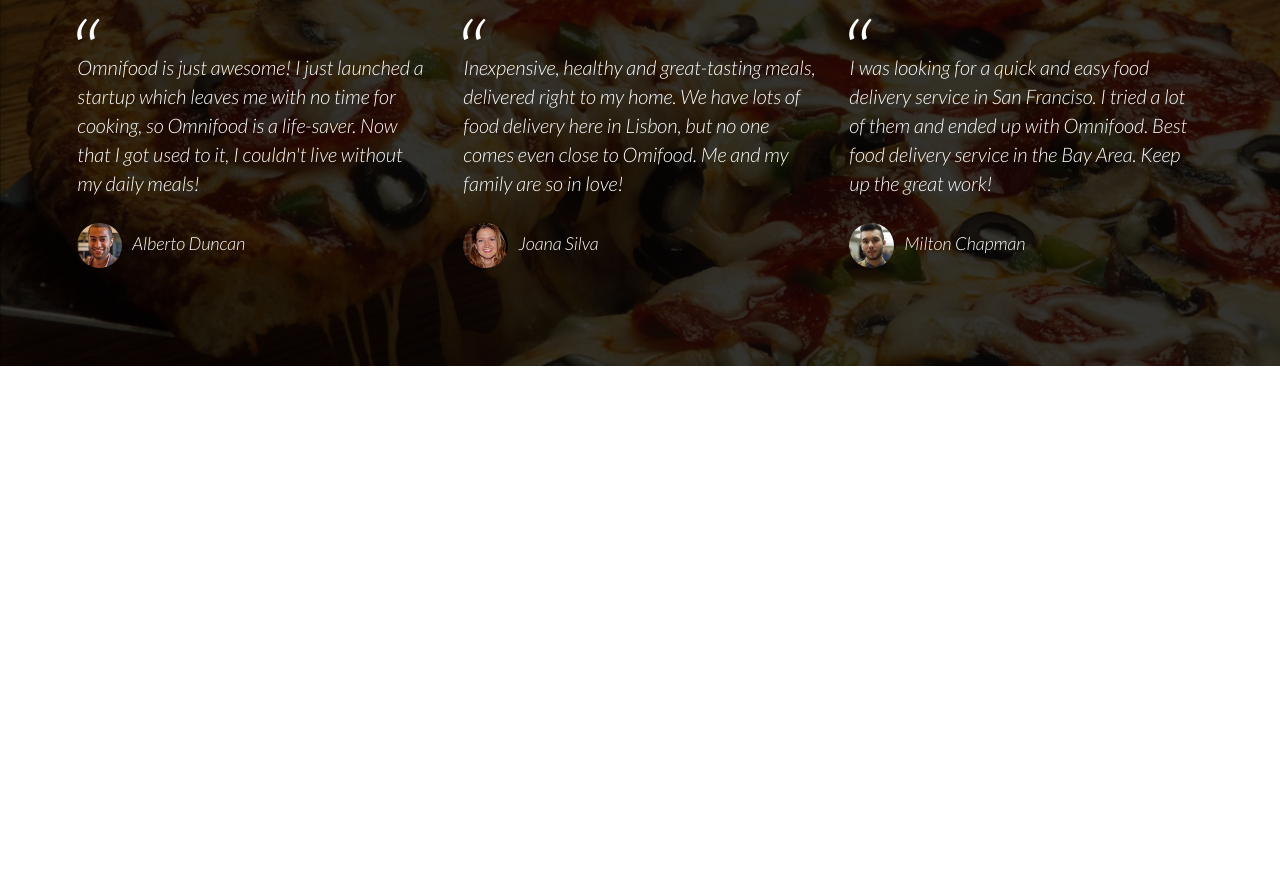
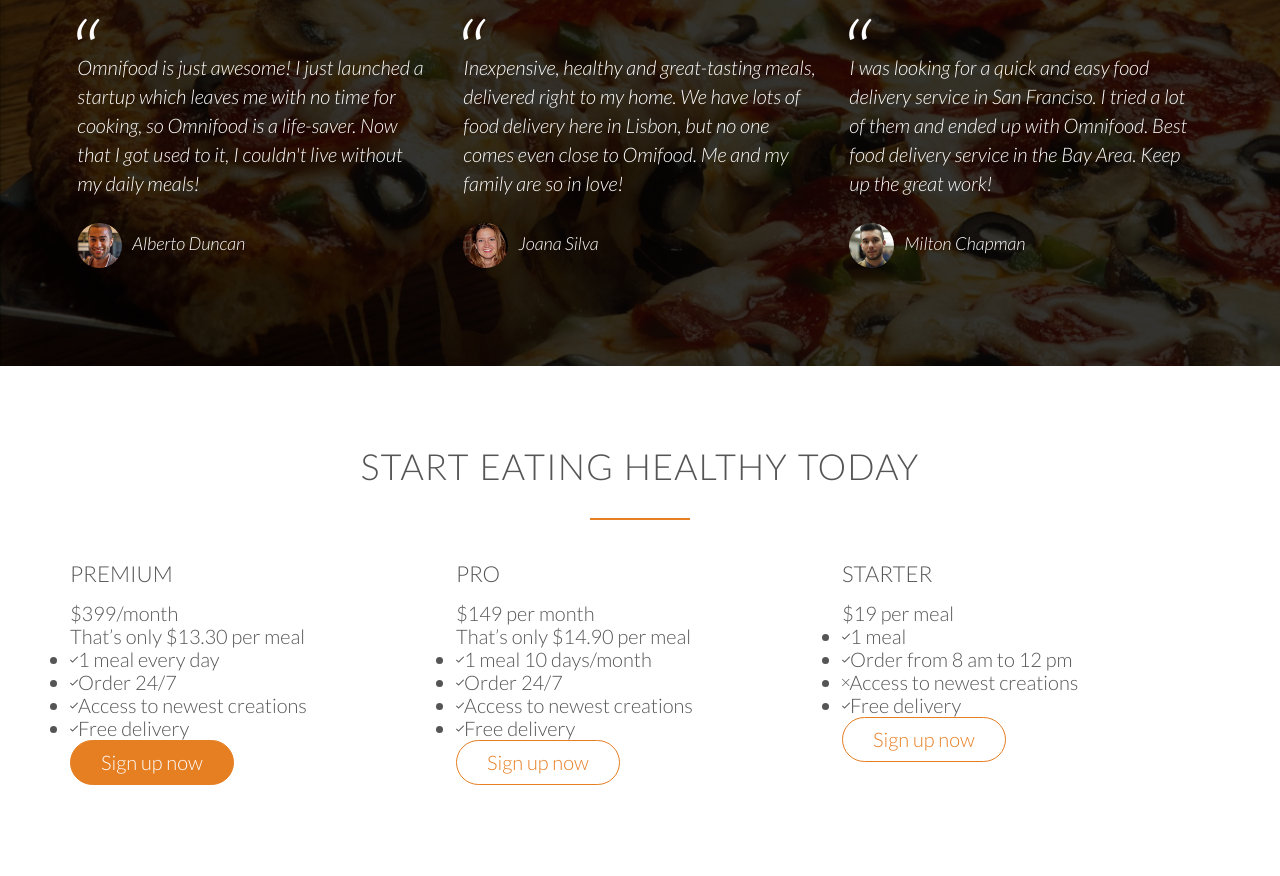
Before and after one commit to JoshuaMcEvoy/Omnifood, a plain HTML site: page index.html in a window 1280 px wide. Shown: the part 3564-4440 px from the top of the page. Before the commit the page ends 3930 px from the top, so only its background shows below. Drawn offline with Linux system fonts and the light colour scheme; files whose address does not match are found by name.

Commit message:
sign up section content added

```diff
--- a/index.html
+++ b/index.html
@@ -253,10 +253,102 @@
     </div>
   </section>
 
+  <section class="section-plans">
+    <div class="row">
+      <h2>Start eating healthy today</h2>
+    </div>
+    <div class="row">
+      <div class="col span-1-of-3">
+        <div class="plan-box">
+          <div>
+            <h3>Premium</h3>
+            <p class="plan-price">$399/month</p>
+            <p class="plan-price-meal">That’s only $13.30 per meal</p>
+          </div>
+          <div>
+            <ul>
+              <li><i class="ion-ios-checkmark-empty"></i>1 meal every day</li>
+              <li><i class="ion-ios-checkmark-empty"></i>Order 24/7</li>
+              <li><i class="ion-ios-checkmark-empty"></i>Access to newest creations</li>
+              <li><i class="ion-ios-checkmark-empty"></i>Free delivery</li>
+            </ul>
+          </div>
+          <div>
+            <a href="#" class="btn btn-full">Sign up now</a>
+          </div>
+        </div>
+      </div>
+
+      <div class="col span-1-of-3">
+        <div class="plan-box">
+          <div>
+            <h3>Pro</h3>
+            <p class="plan-price">$149 per month</p>
+            <p class="plan-price-meal">That’s only $14.90 per meal</p>
+          </div>
+          <div>
+            <ul>
+              <li><i class="ion-ios-checkmark-empty"></i>1 meal 10 days/month</li>
+              <li><i class="ion-ios-checkmark-empty"></i>Order 24/7</li>
+              <li><i class="ion-ios-checkmark-empty"></i>Access to newest creations</li>
+              <li><i class="ion-ios-checkmark-empty"></i>Free delivery</li>
+            </ul>
+          </div>
+          <div>
+            <a href="#" class="btn btn-ghost">Sign up now</a>
+          </div>
+        </div>
+      </div>
+
+      <div class="col span-1-of-3">
+        <div class="plan-box">
+          <div>
+            <h3>Starter</h3>
+            <p class="plan-price">$19 per meal</p>
+            <p class="plan-price-meal"></p>
+          </div>
+          <div>
+            <ul>
+              <li><i class="ion-ios-checkmark-empty"></i>1 meal</li>
+              <li><i class="ion-ios-checkmark-empty"></i>Order from 8 am to 12 pm</li>
+              <li><i class="ion-ios-close-empty"></i>Access to newest creations</li>
+              <li><i class="ion-ios-checkmark-empty"></i>Free delivery</li>
+            </ul>
+          </div>
+          <div>
+            <a href="#" class="btn btn-ghost">Sign up now</a>
+          </div>
+        </div>
+      </div>
+
+    </div>
+  </section>
+
 </body>
 </html>
 
 
 <!--
-Title: Our customers can't live without us
+
+Plan 1: Premium
+
+
+
+
+
+Plan 2:
+
+
+
+Access to newest creations
+Free delivery
+
+
+Plan 3:
+
+
+
+Free delivery
+
+
 -->
```
